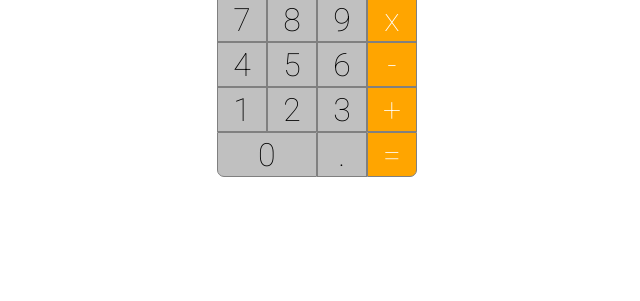
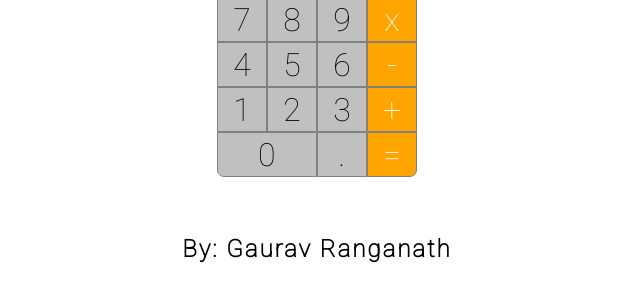
Before and after one commit to GauravRanganath/iOS-inspired-web-applications, a plain HTML site: page index.html in a window 1280 px wide. Shown: the part 411-712 px from the top of the page, without its empty margins (323-963 px from the left). Drawn offline with Linux system fonts and the light colour scheme.

Commit message:
added author

```diff
--- a/index.html
+++ b/index.html
@@ -168,5 +168,8 @@
 			}
 
 		</script>
+		<br><br>
+		<h2>By: Gaurav Ranganath</h2>
+
 	</body>
 </html>
```
